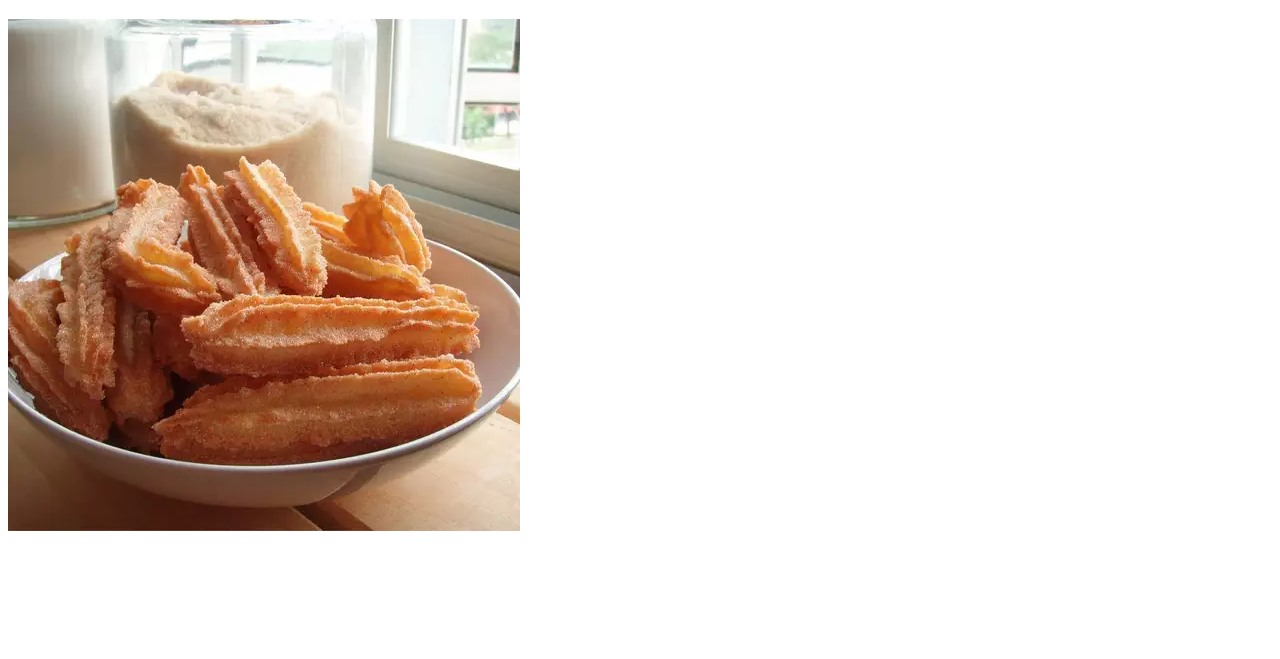
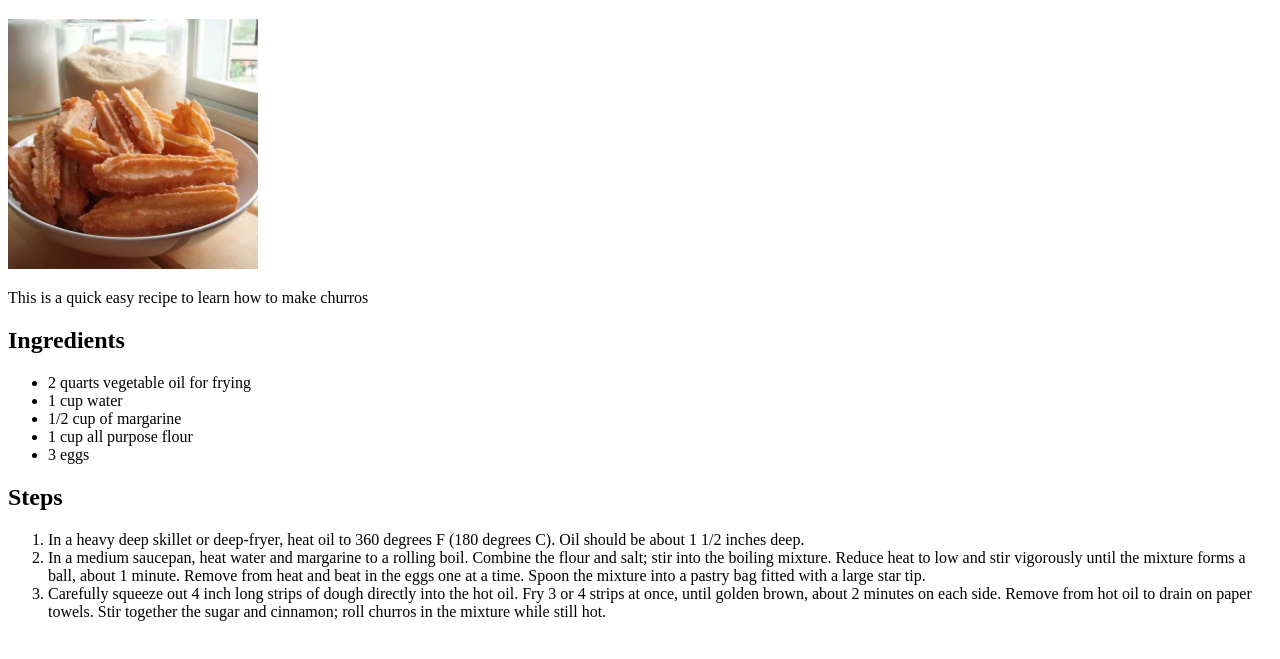
Before and after one commit to dennisnguyen3029/odin-recipes, a plain HTML site: page recipes/churros.html in a window 1280 px wide. Shown: the part 61-720 px from the top of the page. Drawn offline with Linux system fonts and the light colour scheme.

Commit message:
Configure churros instructions/ingredients
Add churros page to home page and add ratatouille jpeg

```diff
--- a/recipes/churros.html
+++ b/recipes/churros.html
@@ -6,7 +6,27 @@
     </header>
     <body>
         <h1>Churros!</h1>
-        <img src="./churros.png">
+        <img src="./churros.png" width="250">
+        <p>This is a quick easy recipe to learn how to make churros</p>
+        <h2>Ingredients</h2>
+        <ul>
+            <li>2 quarts vegetable oil for frying</li>
+            <li>1 cup water</li>
+            <li>1/2 cup of margarine</li>
+            <li>1 cup all purpose flour</li>
+            <li>3 eggs</li>
+        </ul>
+        <h2>Steps</h2>
+        <ol>
+            <li>In a heavy deep skillet or deep-fryer, heat oil to 360 degrees F (180 degrees C).
+             Oil should be about 1 1/2 inches deep.</li>
+             <li>In a medium saucepan, heat water and margarine to a rolling boil. Combine the flour and salt; stir into the boiling mixture. Reduce heat to low and stir vigorously until the mixture forms a ball, about 1 minute. Remove from heat and beat in the eggs one at a time.
+                Spoon the mixture into a pastry bag fitted with a large star tip.</li>
+            <li>Carefully squeeze out 4 inch long strips of dough directly into the hot oil.
+                Fry 3 or 4 strips at once, until golden brown, about 2 minutes on each side.
+                Remove from hot oil to drain on paper towels. Stir together the sugar and cinnamon;
+                roll churros in the mixture while still hot.</li>
+        </ol>
     </body>
 
 </html>
```
Also changed, not shown: index.html (+6 -1 lines), recipes/ratatouille.jpeg (added).
